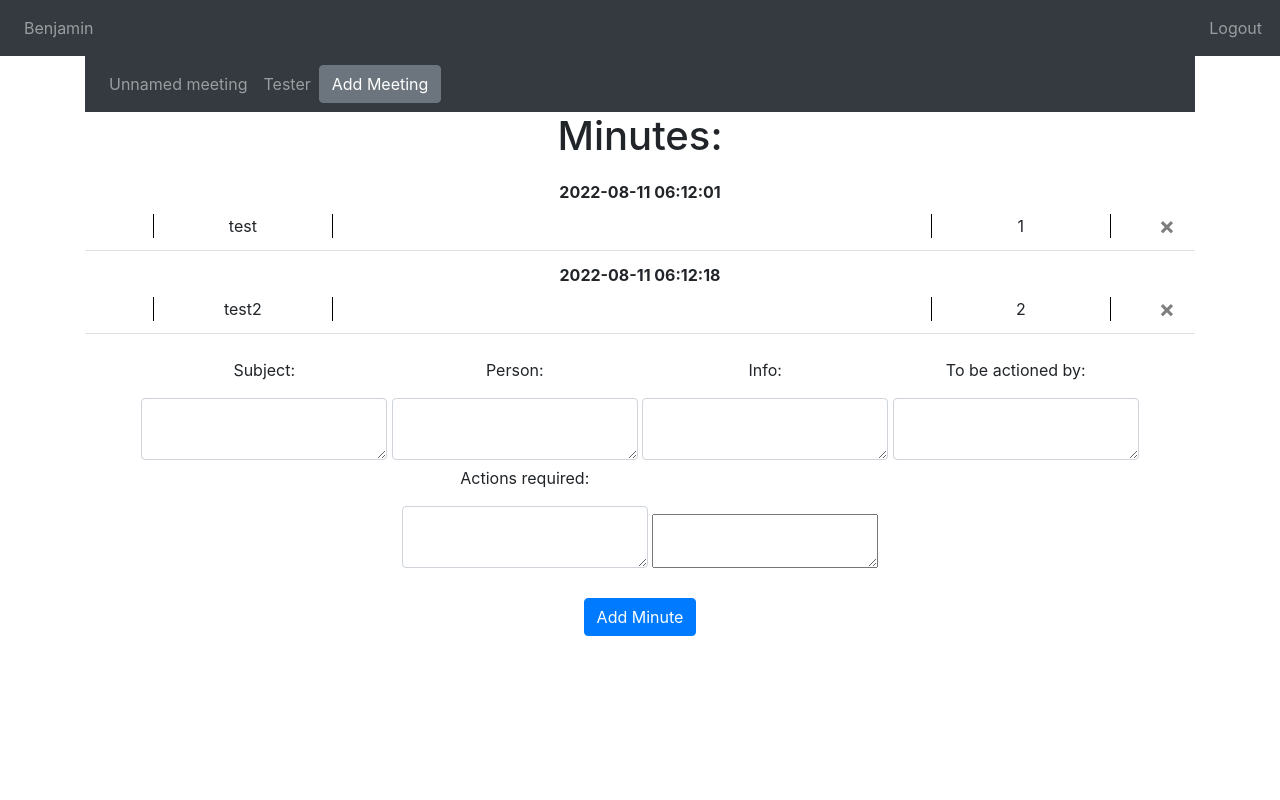
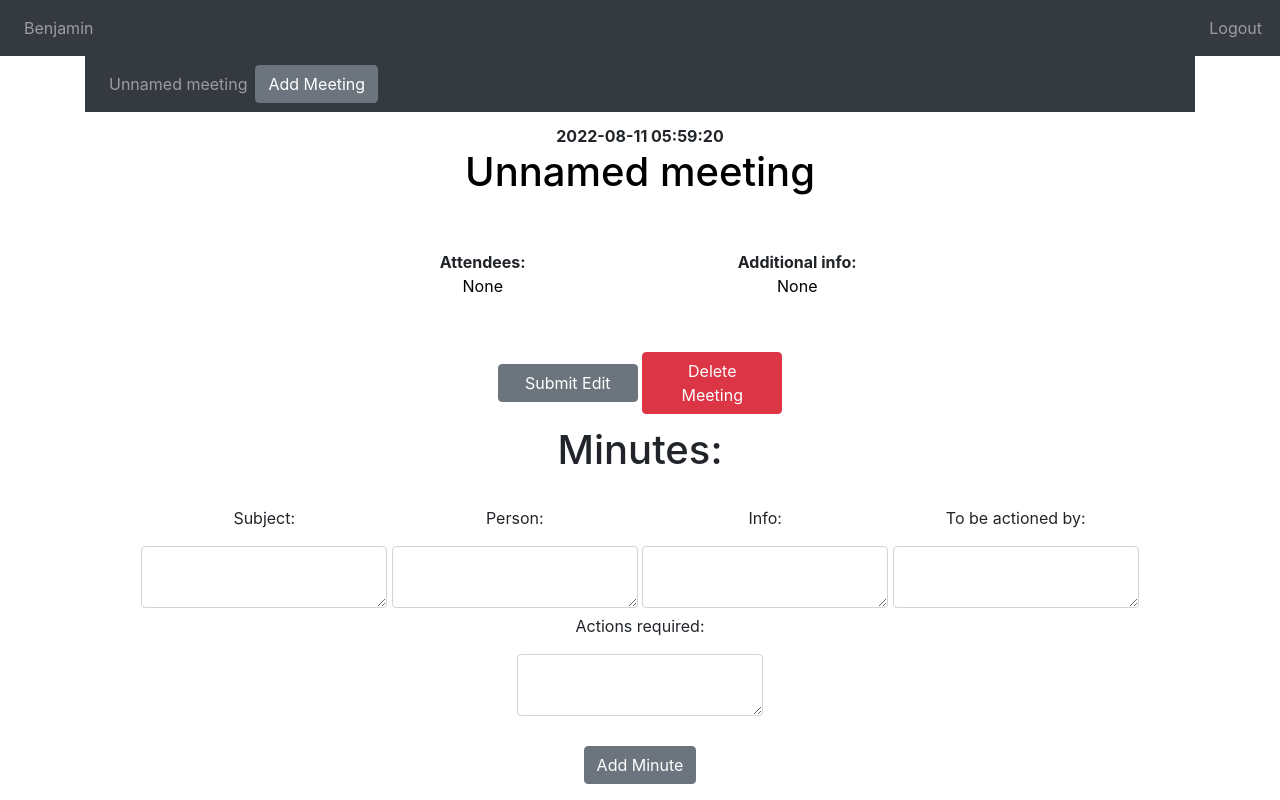
Before and after one commit to BenjaminKlenner1/MeetingMinutes, a Flask app: template website/templates/home.html in a window 1280 px wide. Run offline with Flask 2, Linux system fonts and the light colour scheme; the template is opened without the code that fills it: values that come from a table or form of the project are taken from there, others are empty; data comes from the database, SQL or seed files in the repository; both versions use the stored data as it was after the commit; some libraries are stand-ins or nearby versions.

Commit message:
Formatting for meetings and some prep

```diff
--- a/website/__init__.py
+++ b/website/__init__.py
@@ -17,7 +17,7 @@ def create_app():
     app.register_blueprint(views, url_prefix="/")
     app.register_blueprint(auth, url_prefix="/")
 
-    from .models import User, Minute
+    from .models import User
 
     create_database(app)
 
--- a/website/static/index.js
+++ b/website/static/index.js
@@ -1,5 +1,4 @@
 function deleteMinute(minuteId) {
-    console.log("test")
     fetch('/delete-minute', {
         method: 'POST',
         body: JSON.stringify({minuteId: minuteId})
@@ -7,3 +6,12 @@ function deleteMinute(minuteId) {
         window.location.href = "/"
     });
 }
+
+function selectMeeting(meetingId) {
+    fetch('/select-meeting', {
+        method: 'POST',
+        body: JSON.stringify({meetingId: meetingId})
+    }).then((_res) => {
+        window.location.href = "/"
+    });
+}
--- a/website/static/style.css
+++ b/website/static/style.css
@@ -17,7 +17,7 @@
     text-align:center;
 }
 
-.minute {
+.minute-item {
     display:inline-block;
     width: 180px;
     border-color: black;
@@ -27,10 +27,32 @@
     padding: 0px 10px;
 }
 
+.meeting-item {
+    display:inline-block;
+    width: 300px;
+    border-width: 0px 0px;
+    margin: 0px 5px;
+    padding: 0px 10px;
+    resize: none;
+    text-align: center;
+}
+
 .minutes {
     text-align:center;
 }
 
-.date {
-    padding-bottom: 10px;
+.meeting-bar {
+    text-align:center;
 }
+
+.meeting-label, .meeting-date {
+    font-weight: 700;
+}
+
+.meeting-btn {
+    width: 140px;
+}
+
+.meeting-name {
+    width: 400px;
+}
--- a/website/templates/home.html
+++ b/website/templates/home.html
@@ -10,16 +10,10 @@
             {% for meeting in user.meetings %}
             <div class="meetings">
                 <div class="nav-item nav-link" style="display:block">
-                    <a>{{ meeting.name }}</a>
+                    <a onClick="selectMeeting({{ meeting.id }})">{{ meeting.name }}</a>
                 </div>
             </div>
             {% endfor %}
-            <div class="meetings">
-                <div class="nav-item nav-link" style="display:block">
-                    <a>Tester</a>
-                </div>
-            </div>
-
         </div>
 
         <form name="meetings" id="meetings" method="POST">
@@ -31,36 +25,63 @@
     </div>
 </nav>
 
+<div class="meeting">
+    <form>
+        <ul class="list-group list-group-flush">
+            <li class="list-group-item">
+                <div class="meeting-bar">
+                    <div>
+                        <div class="meeting-date meeting-item">{{ meeting.date }}</div>
+                    </div>
+                        <textarea class="meeting-name meeting-item h1">{{ meeting.name }}</textarea>
+                    <br />
+                    <p class="meeting-item meeting-label">Attendees:</p>
+                    <p class="meeting-item meeting-label">Additional info:</p>
+                    <br />
+                    <textarea class="meeting-attendees meeting-item">{{ meeting.attendees }}</textarea>
+                    <textarea class="meeting-info meeting-item">{{ meeting.info }}</textarea>
+                </div>
+                <br />
+                <div align="center">
+                    <button type="submit" name="button" id="button" value="submit-edit" class="btn btn-secondary meeting-btn">Submit Edit</button>
+                    <button type="submit" name="button" id="button" value="delete-meeting" class="btn btn-danger meeting-btn">Delete Meeting</button>
+                </div>
+
+            </li>
+        </ul>
+    </form>
+</div>
+
+
+
 <h1 align="center">Minutes:</h1>
-<ul class="list-group list-group-flush" id="minutes">
+<ul class="list-group list-group-flush">
     {% for minute in user.minutes %}
+    {% if minute.meeting_id == meeting %}
     <li class="list-group-item">
         <div class="minutes">
-            <div class="date">
-                <b>{{ minute.date }}</b>
-                <br />
-            </div>
-            <div class="minute">
+            <div class="minute-item">
                 {{ minute.subject }}
             </div>
-            <div class="minute">
+            <div class="minute-item">
                 {{ minute.person }}
             </div>
-            <div class="minute">
+            <div class="minute-item">
                 {{ minute.info }}
             </div>
-            <div class="minute">
+            <div class="minute-item">
                 {{ minute.act_by }}
             </div>
-            <div class="minute">
+            <div class="minute-item">
                 {{ minute.act_req }}
-                {{ minute.meeting_id}}
             </div>
             <button type="button" class="close" onClick="deleteMinute({{ minute.id }})">
                 <span aria-hidden="true">&times;</span>
             </button>
+            <p style="margin:0px;">(debug) Meeting: {{ minute.meeting_id}}</p>
         </div>
     </li>
+    {% endif %}
     {% endfor %}
 </ul>
 
@@ -87,11 +108,10 @@
             <p>Actions required:</p>
             <textarea name="act_req" id="act_req" class="form-control"></textarea>
         </div>
-        <textarea name="meeting_id" id="meeting_id"></textarea>
     </div>
     <br />
     <div align="center">
-        <button type="submit" name="button" id="button" value="minute" class="btn btn-primary">Add Minute</button>
+        <button type="submit" name="button" id="button" value="minute" class="btn btn-secondary">Add Minute</button>
     </div>
 </form>
 {% endblock %}
```
Also changed, not shown: website/views.py (+27 -6 lines), website/database.db.
